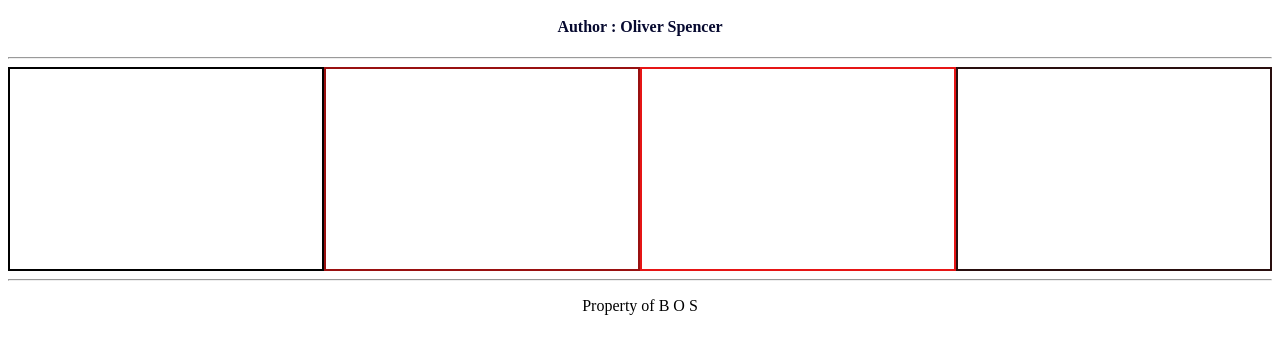
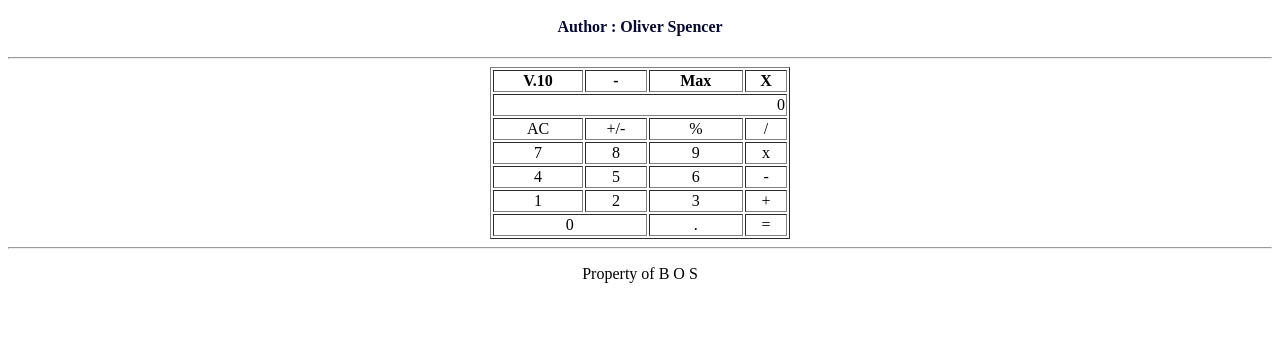
Before and after one commit to Oliver-Spen/Calculator, a plain HTML site: page index.html in a window 1280 px wide. Shown: the part 50-404 px from the top of the page. Drawn offline with Linux system fonts and the light colour scheme.

Commit message:
i finished developing my calculator using HTML, CSS

```diff
--- a/index.html
+++ b/index.html
@@ -2,7 +2,7 @@
 <head>
     <title>My Calculator App</title>
 </head>
-<body>
+<body >
    <header>
         <center>
         <h2>My Custom Calculator App <i>V 1.0</i></h2>
@@ -11,21 +11,91 @@
    </header>
     <hr>
     <section style="display: flex;">
-        <!-- the calculator goes here -->
-       <div style="border: 2px solid #000; width: 360px; height: 200px; ">
+        <!-- <table border ="1">
+         <thead>
+            <th>Name</th>
+            <th>Gender</th>
+            <th>Country</th>
+            <th>DOB</th>
+            <th>Email</th>
 
-       </div>
-       <div style="border: 2px solid #991010; width: 360px; height: 200px; ">
+         </thead>
+        <tbody>
+            <tr>
+               <td>Peter</td>
+               <td>Male</td>
+               <td>Ghana</td>
+               <td>24-09-1987<td>
+               <td>peterboy@gmail.com</td>
+            </tr>
+            <tr>
+                <td>Angela</td>
+                <td>Female</td>
+                <td>Canada</td>
+                <td>09-06-2000</td>
+                <td>Angela@email.com</td>
 
-       </div>
+             </tr>
+        </tbody>
+        </table>
+       -->
 
-       <div style="border: 2px solid #e61515; width: 360px; height: 200px; ">
+       <table border="1" style="width: 300px; text-align: center; margin-left:auto; margin-right: auto;">
+        <thead>
+            <th>V.10</th>
+            <th>-</th>
+            <th>Max</th>
+            <th>X</th>
+        </thead>
+         <tr>
+            <!-- here goes the screen of the calculator -->
+            <td colspan="4">
+                <div style="text-align: right;">
+                    0
+                </div>
 
-       </div>
-       <div style="border: 2px solid #290e0e; width: 360px; height: 200px; ">
+            </td>
+         </tr>
 
-       </div>
+         <tr>
+            <td>AC</td>
+            <td>+/-</td>
+            <td>%</td>
+            <td>/</td>
 
+         </tr>
+
+         <tr>
+            <!-- here is the keypads -->
+            <td>7</td>
+            <td>8</td>
+            <td>9</td>
+            <td>x</td>
+         </tr>
+
+         <tr>
+            <td>4</td>
+            <td>5</td>
+            <td>6</td>
+            <td>-</td>
+         </tr>
+
+         <tr>
+            <td>1</td>
+            <td>2</td>
+            <td>3</td>
+            <td>+</td>
+         </tr>
+
+         <tr>
+            <td colspan="2">0</td>
+            <td>.</td>
+            <td>=</td>
+         </tr>
+
+
+
+       </table>
 
     </section>
     <hr>
@@ -37,5 +107,7 @@
     </footer>
 
 
+
+
 </body>
 </html>
```
